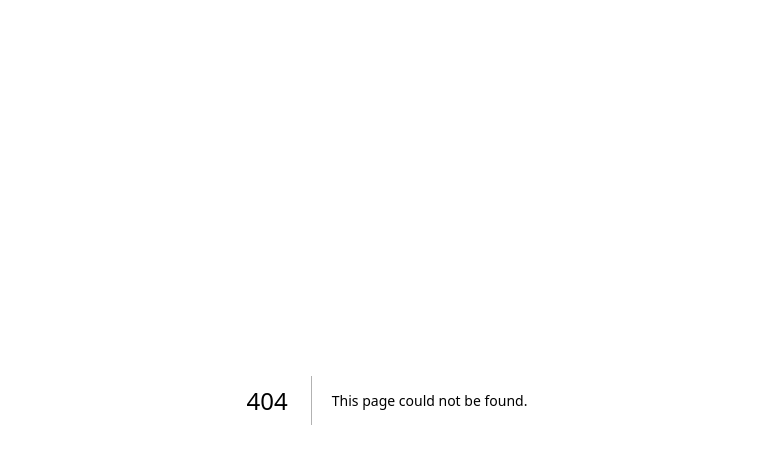
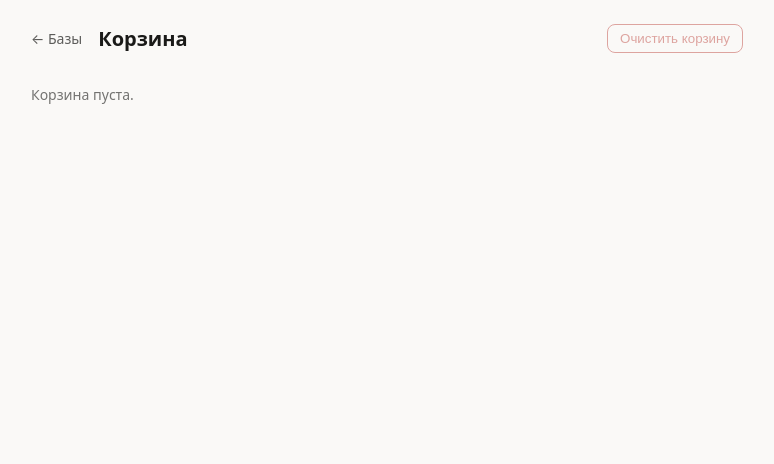
Before and after one commit to svedenieva/ai-researcher, a Next.js app: page /bin in a window 1280 px wide. Before the commit this address had no page. Shown: the top 464 px of the page, without its empty margins (253-1027 px from the left). Built offline with nearby package versions, Linux system fonts and the light colour scheme.

Commit message:
feat(ui): recycle-bin view with restore + confirm-gated empty

```diff
--- /dev/null
+++ b/app/bin/bin.module.css
@@ -0,0 +1,13 @@
+.wrap { max-width: 760px; margin: 0 auto; padding: 24px; }
+.head { display: flex; align-items: center; gap: 16px; }
+.head h1 { flex: 1; font-size: 20px; margin: 0; }
+.back { color: inherit; text-decoration: none; opacity: .7; }
+.empty { color: #b3261e; border: 1px solid #b3261e; background: none; border-radius: 8px; padding: 6px 12px; cursor: pointer; }
+.empty:disabled { opacity: .4; cursor: default; }
+.none { opacity: .6; margin-top: 32px; }
+section { margin-top: 24px; }
+section h2 { font-size: 14px; opacity: .7; }
+section ul { list-style: none; padding: 0; margin: 8px 0 0; }
+section li { display: flex; justify-content: space-between; align-items: center; padding: 8px 0; border-bottom: 1px solid rgba(0,0,0,.08); }
+section li em { opacity: .55; font-style: normal; }
+section button { border: 1px solid rgba(0,0,0,.2); background: none; border-radius: 6px; padding: 4px 10px; cursor: pointer; }
--- /dev/null
+++ b/app/bin/page.tsx
@@ -0,0 +1,54 @@
+'use client';
+import { useCallback, useEffect, useState } from 'react';
+import Link from 'next/link';
+import styles from './bin.module.css';
+
+interface Bin { bases: { id: string; name: string }[]; records: { baseId: string; baseName: string; record: { id: string; [k: string]: unknown } }[] }
+
+export default function BinPage() {
+  const [bin, setBin] = useState<Bin>({ bases: [], records: [] });
+  const [busy, setBusy] = useState(false);
+  const load = useCallback(() => { fetch('/api/bin').then((r) => r.json()).then(setBin).catch(() => {}); }, []);
+  useEffect(load, [load]);
+
+  const restoreBase = async (id: string) => { await fetch('/api/bases', { method: 'DELETE', headers: { 'Content-Type': 'application/json' }, body: JSON.stringify({ id, restore: true }) }); load(); };
+  const restoreRow = async (base: string, id: string) => { await fetch('/api/records', { method: 'DELETE', headers: { 'Content-Type': 'application/json' }, body: JSON.stringify({ base, ids: [id], restore: true }) }); load(); };
+
+  const empty = async () => {
+    const preview = await (await fetch('/api/bin', { method: 'DELETE', headers: { 'Content-Type': 'application/json' }, body: JSON.stringify({}) })).json();
+    const n = preview?.wouldDelete;
+    if (!window.confirm(`Очистить корзину безвозвратно? Будет удалено баз: ${n?.baseCount ?? 0}, строк: ${n?.records ?? 0}. Отменить нельзя.`)) return;
+    setBusy(true);
+    try { await fetch('/api/bin', { method: 'DELETE', headers: { 'Content-Type': 'application/json' }, body: JSON.stringify({ confirm: true }) }); load(); } finally { setBusy(false); }
+  };
+
+  const empty_ = bin.bases.length === 0 && bin.records.length === 0;
+
+  return (
+    <div className={styles.wrap}>
+      <header className={styles.head}>
+        <Link href="/" className={styles.back}>← Базы</Link>
+        <h1>Корзина</h1>
+        <button className={styles.empty} onClick={empty} disabled={busy || empty_}>Очистить корзину</button>
+      </header>
+
+      {empty_ && <p className={styles.none}>Корзина пуста.</p>}
+
+      {bin.bases.length > 0 && (
+        <section><h2>Базы</h2><ul>
+          {bin.bases.map((b) => (
+            <li key={b.id}><span>{b.name}</span><button onClick={() => restoreBase(b.id)}>Восстановить</button></li>
+          ))}
+        </ul></section>
+      )}
+
+      {bin.records.length > 0 && (
+        <section><h2>Строки</h2><ul>
+          {bin.records.map((r) => (
+            <li key={r.record.id}><span>{String(r.record.name ?? r.record['название'] ?? r.record.id)} <em>· {r.baseName}</em></span><button onClick={() => restoreRow(r.baseId, r.record.id)}>Восстановить</button></li>
+          ))}
+        </ul></section>
+      )}
+    </div>
+  );
+}
--- a/app/page.tsx
+++ b/app/page.tsx
@@ -272,6 +272,7 @@ export default function Home() {
             ↓ CSV
           </a>
           <Link href="/sites" className={styles.navLink}>Сайты</Link>
+          <Link href="/bin" className={styles.navLink}>🗑 Корзина</Link>
           <Link href="/research" className={styles.newResearch}>+ Новое исследование</Link>
           <ThemeToggle />
         </div>
```
